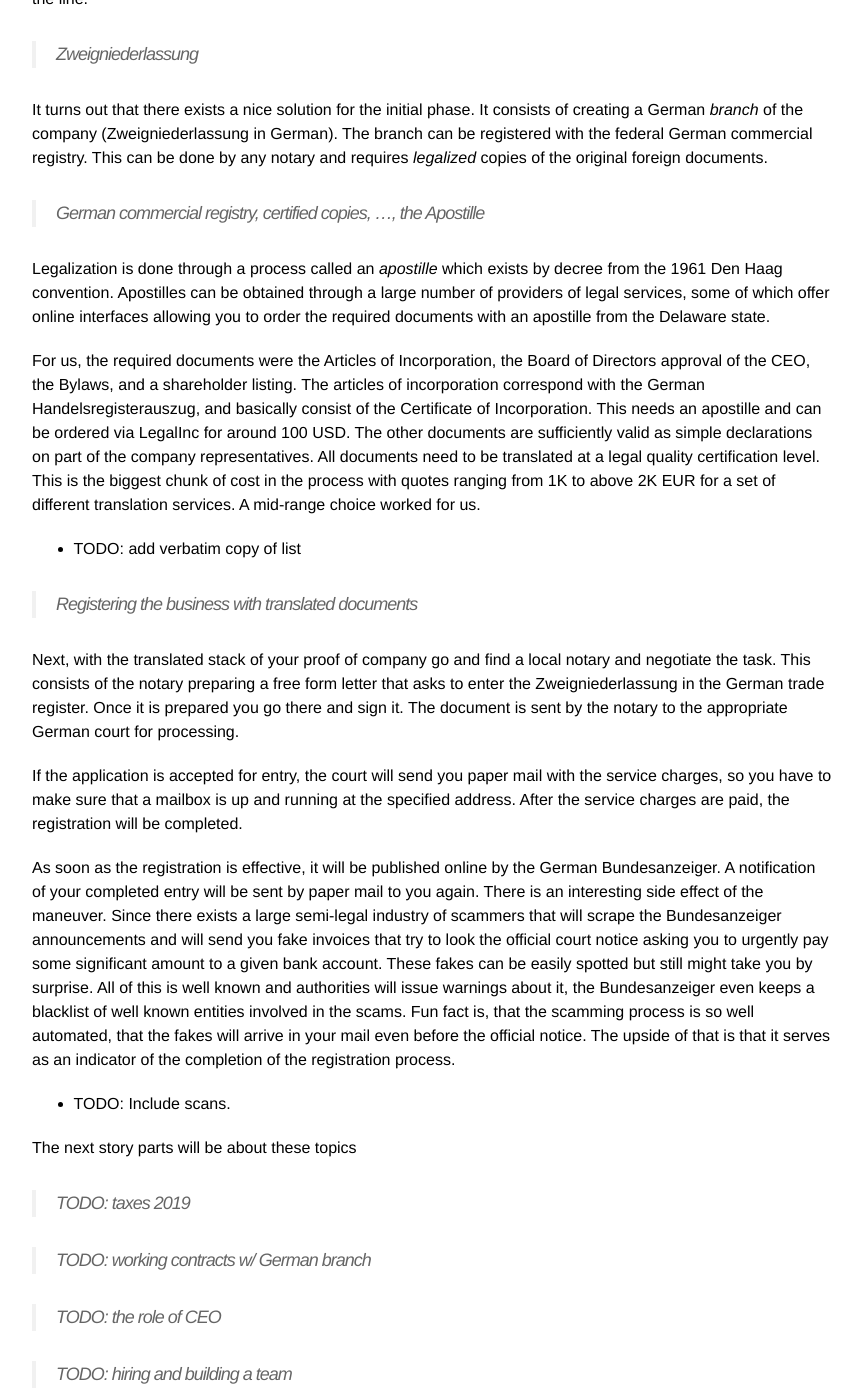
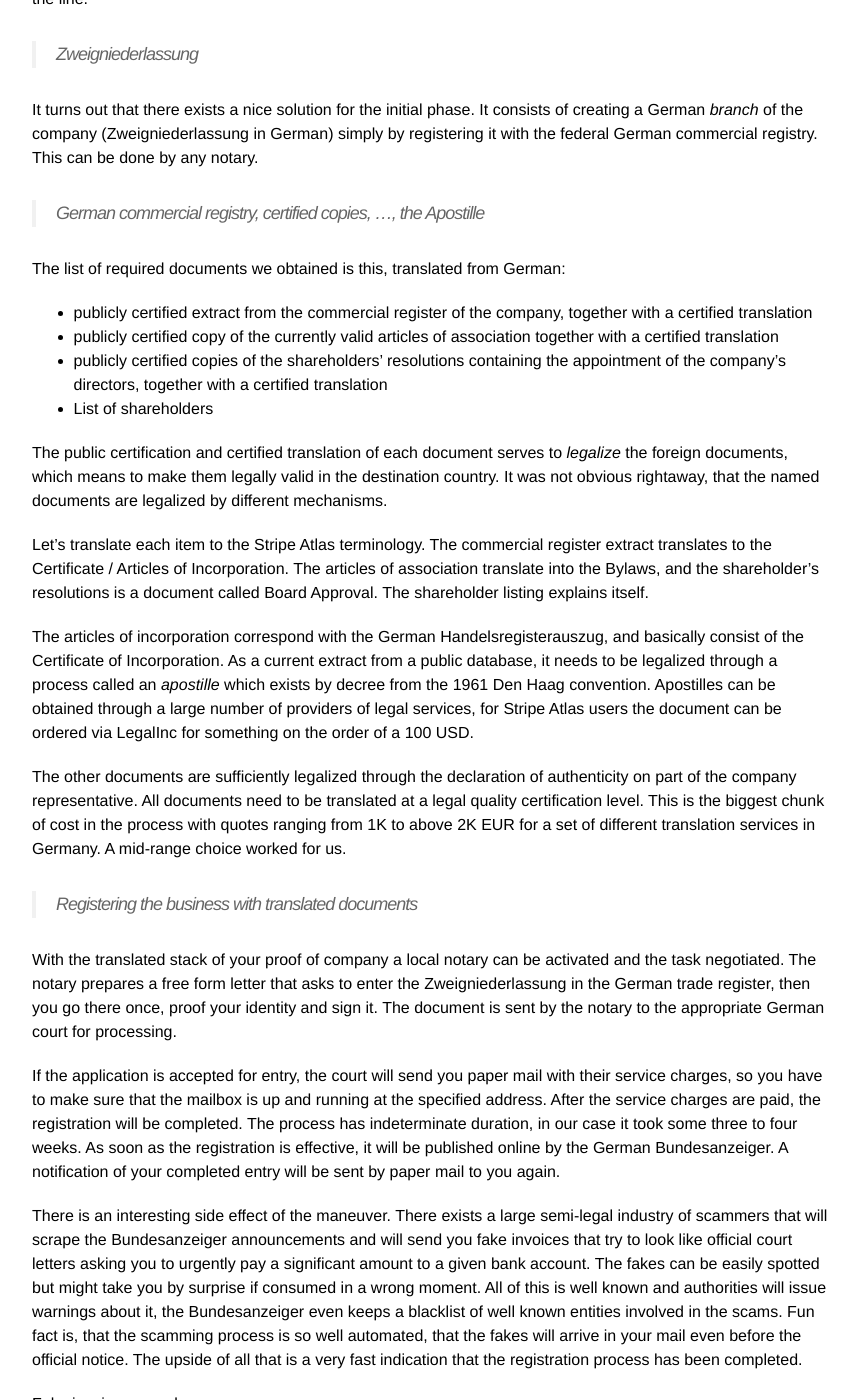
Before and after one commit to x75/x75.github.io, a Jekyll site: the page built from _posts/2020-08-19-jetpack-the-story-3-enter-germany.md, in a window 1280 px wide and 1400 px high, scrolled down 744 px. Shown: the whole window, without its empty margins (208-1070 px from the left). Built offline with Jekyll 4.4.1, drawn with Linux system fonts in a browser that asks for light colours; comment, search, counter and statistics services are not loaded; some of the changed text lies outside the part shown.

Commit message:
adding fake invoice images, text updates part 3

```diff
--- a/_posts/2020-08-19-jetpack-the-story-3-enter-germany.md
+++ b/_posts/2020-08-19-jetpack-the-story-3-enter-germany.md
@@ -36,64 +36,85 @@
 
 It turns out that there exists a nice solution for the initial
 phase. It consists of creating a German _branch_ of the company
-(Zweigniederlassung in German). The branch can be registered with the
-federal German commercial registry. This can be done by any notary and
-requires _legalized_ copies of the original foreign documents.
+(Zweigniederlassung in German) simply by registering it with the
+federal German commercial registry. This can be done by any
+notary.
 
 > German commercial registry, certified copies, ..., the Apostille
 
-Legalization is done through a process called an _apostille_ which
-exists by decree from the 1961 Den Haag convention. Apostilles can be
-obtained through a large number of providers of legal services, some
-of which offer online interfaces allowing you to order the required
-documents with an apostille from the Delaware state.
+The list of required documents we obtained is this, translated
+from German:
+- publicly certified extract from the commercial register of the company, together with a certified translation
+- publicly certified copy of the currently valid articles of association together with a certified translation
+- publicly certified copies of the shareholders' resolutions containing the appointment of the company's directors, together with a certified translation
+- List of shareholders
 
-For us, the required documents were the Articles of Incorporation, the
-Board of Directors approval of the CEO, the Bylaws, and a shareholder
-listing. The articles of incorporation correspond with the German
+The public certification and certified translation of each document
+serves to _legalize_ the foreign documents, which means to make them
+legally valid in the destination country. It was not obvious
+rightaway, that the named documents are legalized by different
+mechanisms.
+
+Let's translate each item to the Stripe Atlas terminology.  The
+commercial register extract translates to the Certificate / Articles
+of Incorporation. The articles of association translate into the
+Bylaws, and the shareholder's resolutions is a document called Board
+Approval. The shareholder listing explains itself.
+
+The articles of incorporation correspond with the German
 Handelsregisterauszug, and basically consist of the Certificate of
-Incorporation. This needs an apostille and can be ordered via LegalInc
-for around 100 USD. The other documents are sufficiently valid as
-simple declarations on part of the company representatives. All
-documents need to be translated at a legal quality certification
-level. This is the biggest chunk of cost in the process with quotes
-ranging from 1K to above 2K EUR for a set of different translation
-services. A mid-range choice worked for us.
+Incorporation. As a current extract from a public database, it needs
+to be legalized through a process called an _apostille_ which exists
+by decree from the 1961 Den Haag convention. Apostilles can be
+obtained through a large number of providers of legal services, for
+Stripe Atlas users the document can be ordered via LegalInc for
+something on the order of a 100 USD.
 
- - TODO: add verbatim copy of list
+The other documents are sufficiently legalized through the declaration
+of authenticity on part of the company representative. All documents
+need to be translated at a legal quality certification level. This is
+the biggest chunk of cost in the process with quotes ranging from 1K
+to above 2K EUR for a set of different translation services in
+Germany. A mid-range choice worked for us.
 
 > Registering the business with translated documents
 
-Next, with the translated stack of your proof of company go and find a
-local notary and negotiate the task. This consists of the notary
-preparing a free form letter that asks to enter the Zweigniederlassung
-in the German trade register. Once it is prepared you go there and
-sign it. The document is sent by the notary to the appropriate German
-court for processing.
+With the translated stack of your proof of company a local notary can
+be activated and the task negotiated. The notary prepares a free form
+letter that asks to enter the Zweigniederlassung in the German trade
+register, then you go there once, proof your identity and sign it. The
+document is sent by the notary to the appropriate German court for
+processing.
 
 If the application is accepted for entry, the court will send you
-paper mail with the service charges, so you have to make sure that a
-mailbox is up and running at the specified address. After the
-service charges are paid, the registration will be completed.
+paper mail with their service charges, so you have to make sure that
+the mailbox is up and running at the specified address. After the
+service charges are paid, the registration will be completed. The
+process has indeterminate duration, in our case it took some three to
+four weeks. As soon as the registration is effective, it will be
+published online by the German Bundesanzeiger. A notification of your
+completed entry will be sent by paper mail to you again.
 
-As soon as the registration is effective, it will be published online
-by the German Bundesanzeiger. A notification of your completed entry
-will be sent by paper mail to you again. There is an interesting side
-effect of the maneuver. Since there exists a large semi-legal industry
-of scammers that will scrape the Bundesanzeiger announcements and will
-send you fake invoices that try to look the official court notice
-asking you to urgently pay some significant amount to a given bank
-account. These fakes can be easily spotted but still might take you by
-surprise. All of this is well known and authorities will issue
-warnings about it, the Bundesanzeiger even keeps a blacklist of well
-known entities involved in the scams. Fun fact is, that the scamming
-process is so well automated, that the fakes will arrive in your mail
-even before the official notice. The upside of that is that it serves
-as an indicator of the completion of the registration process.
+There is an interesting side effect of the maneuver. There exists a
+large semi-legal industry of scammers that will scrape the
+Bundesanzeiger announcements and will send you fake invoices that try
+to look like official court letters asking you to urgently pay a
+significant amount to a given bank account. The fakes can be easily
+spotted but might take you by surprise if consumed in a wrong
+moment. All of this is well known and authorities will issue warnings
+about it, the Bundesanzeiger even keeps a blacklist of well known
+entities involved in the scams. Fun fact is, that the scamming process
+is so well automated, that the fakes will arrive in your mail even
+before the official notice. The upside of all that is a very fast
+indication that the registration process has been completed.
 
- - TODO: Include scans.
+Fake invoice examples
 
-The next story parts will be about these topics
+![](/assets/2020-08-19-jetpack-the-story-part-3-enter-germany/Betrugsschreiben-Fake-Handelsregister-img-000-thumb.jpg){:height="100%" width="30%"}
+![](/assets/2020-08-19-jetpack-the-story-part-3-enter-germany/Betrugsschreiben-Fake-Handelsregister-img-001-thumb.jpg){:height="100%" width="30%"}
+![](/assets/2020-08-19-jetpack-the-story-part-3-enter-germany/Betrugsschreiben-Fake-Handelsregister-2-img-000-thumb.jpg){:height="100%" width="30%"}
+
+The next story parts will be about these topics, which are currently work-in-progress.
 
 > TODO: taxes 2019
 
```
Also changed, not shown: assets/2020-08-19-jetpack-the-story-part-3-enter-germany/Betrugsschreiben-Fake-Handelsregister-2-img-000-thumb.jpg (added), assets/2020-08-19-jetpack-the-story-part-3-enter-germany/Betrugsschreiben-Fake-Handelsregister-img-000-thumb.jpg (added), assets/2020-08-19-jetpack-the-story-part-3-enter-germany/Betrugsschreiben-Fake-Handelsregister-img-001-thumb.jpg (added).
